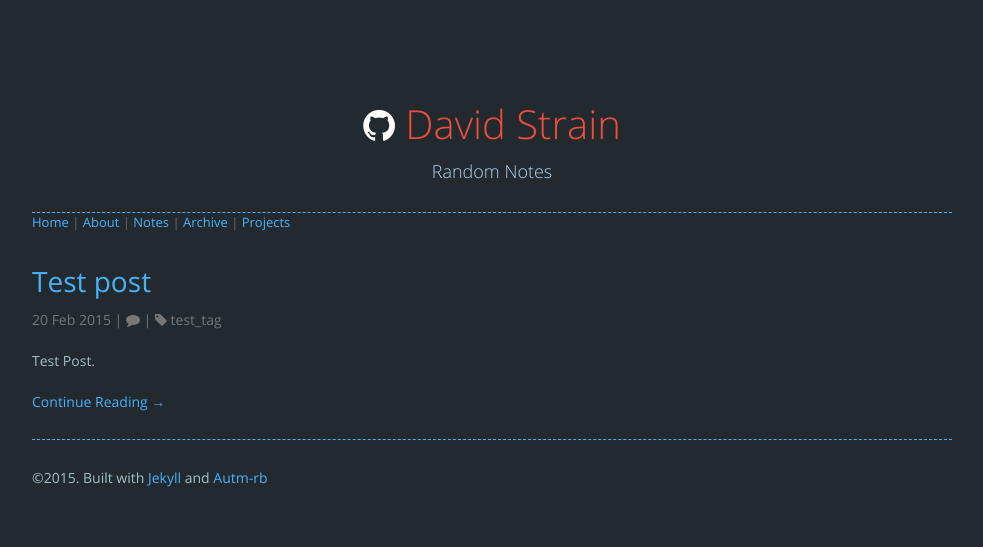
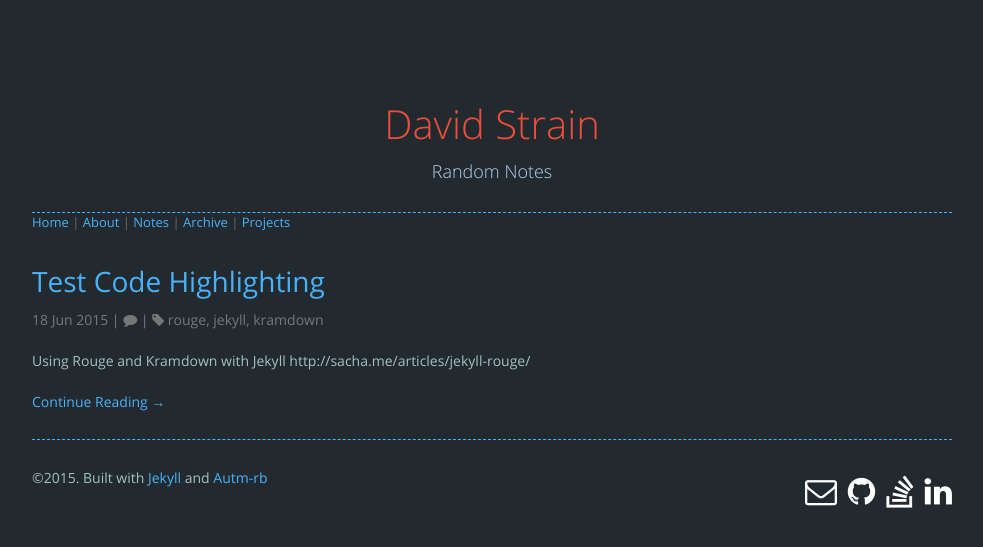
Before and after one commit to davidstrain/davidstrain.github.io, a Jekyll site: the page built from notes/index.html, in a window 1280 px wide. Shown: the top 547 px of the page, without its empty margins (148-1131 px from the left). Built offline with Jekyll 4.4.1, drawn with Linux system fonts in a browser that asks for light colours; nearby versions of some CDN libraries; the list of posts is cut into pages by our own code; comment, search, counter and statistics services are not loaded.

Commit message:
Updates to site
Added Stack Overflow, Linked In and Email icons and moved some stuff
about .

````diff
--- a/_config.yml
+++ b/_config.yml
@@ -9,8 +9,9 @@ paginate_path: /notes/page:num #makes pagination working
 
 #contacts
 git: "https://github.com/davidstrain"  #Add your github url here.
-stackoverflow: "" #Add your stackoverflow url here.
-twitter: ""  #Add your twitter url here.
+stackoverflow: "http://stackoverflow.com/users/5025745/david" #Add your stackoverflow url here.
+linkedin: "https://uk.linkedin.com/in/davidrjstrain"
+twitter: ""
 
 #disqus comment
 disqus:
@@ -24,6 +25,7 @@ google:
 
 # This is used by feed.xml. Uncomment if you want to use it.
 # description: "..."
+highlighter: rouge
 
 exclude:
   - "README.md"
@@ -44,3 +46,9 @@ defaults:
       type: "posts"
     values:
       layout: "post"
+
+markdown: kramdown
+
+kramdown:
+  input: GFM
+  syntax_highlighter: rouge
--- a/_includes/footer.html
+++ b/_includes/footer.html
@@ -7,9 +7,28 @@
   </div>
 
   <div class="right">
-    {% unless site.twitter == "" %}
-      <a href="{{site.twitter}}"><i class="fa fa-twitter fa-lg" style="color:#49B1F7;"></i></a>
-    </a>
-    {% endunless %}
+  <p>
+		<a id="email-ic" href="mailto:info@strain.me"><i class="fa fa-envelope-o"></i></a>
+
+		{% unless site.git == "" %}
+			&nbsp
+			<a id="git-ic" href="{{site.git}}"><i class="fa fa-github"></i></a>
+		{% endunless %}
+
+		{% unless site.stackoverflow == "" %}
+			&nbsp
+			<a id="so-ic" href="{{site.stackoverflow}}"><i class="fa fa-stack-overflow"></i></a>
+		{% endunless %}
+
+		{% unless site.linkedin == "" %}
+			&nbsp
+			<a id="li-ic" href="{{site.linkedin}}"><i class="fa fa-linkedin"></i></a>
+		{% endunless %}
+
+		{% unless site.twitter == "" %}
+			&nbsp
+			<a id="tw-ic" href="{{site.twitter}}"><i class="fa fa-twitter fa-lg" ></i></a>
+		{% endunless %}
+	</p>
   </div>
 </footer>
--- a/_includes/title.html
+++ b/_includes/title.html
@@ -1,18 +1,29 @@
 <div id="title">
   <h1>
-    {% unless site.git == "" %}
-		  <a id="git-ic" href="{{site.git}}"><i class="fa fa-github"></i></a>
-    {% endunless %}
-
-    {% unless site.stackoverflow == "" %}
-      <a id="so-ic" href="{{site.stackoverflow}}"><i class="fa fa-stack-overflow"></i></a>
-    {% endunless %}
-
     <a id="sitename" href="/">David Strain</a>
   </h1>
 
   <!-- Add something about you in p tag-->
-  <p>Random Notes</p>
+  <p>
+		Random Notes
+		<!-- Moved These to the footer
+		<br/>
+		{% unless site.git == "" %}
+			<a id="git-ic" href="{{site.git}}"><i class="fa fa-github"></i></a>
+		{% endunless %}
+
+		{% unless site.stackoverflow == "" %}
+		<a id="so-ic" href="{{site.stackoverflow}}"><i class="fa fa-stack-overflow"></i></a>
+		{% endunless %}
+
+		{% unless site.linkedin == "" %}
+		  <a id="li-ic" href="{{site.linkedin}}"><i class="fa fa-linkedin"></i></a>
+		{% endunless %}
+	-->
+	</p>
+  <p>
+
+  </p>
   <hr/>
 
   {% include nav-links.html %}
--- a/_posts/2015-02-20-test.md
+++ /dev/null
@@ -1,6 +0,0 @@
----
-title: "Test post"
-tags: [test_tag]
----
-
-Test Post.
--- /dev/null
+++ b/_posts/2015-06-18-Test_Code_Highlighting.md
@@ -0,0 +1,28 @@
+---
+title: "Test Code Highlighting"
+tags: [rouge,jekyll,kramdown]
+---
+
+Using Rouge and Kramdown with Jekyll
+http://sacha.me/articles/jekyll-rouge/
+
+Rouge Demos
+http://rouge.jayferd.us/demo
+
+
+Sample
+
+``` html
+<a href="#">Hello world</a>
+```
+
+
+``` csharp
+public static int x = 100
+```
+
+
+``` python
+def test_function()
+    print("Test")
+```
--- a/about.html
+++ b/about.html
@@ -30,8 +30,8 @@ layout: default
 			<h2><a href="http://www.doppelme.com/?rid=DM11594059H7"><img src="http://www.doppelme.com/TRANSPARENT/50/DM11594059H7/avatar.png" style="border: 0;">
 			</a> Education </h2>
 			<p>
-				I have a Bachelors degree in Physics and Masters Degree in Software	Development. Most of the programming on
-				the Masters course was completed in Java, although my dissertation project was a real world application for my current employer developed using Clojure.
+				I have a Bachelors degree in Physics and a Masters Degree in Software Development. Most of my programming experience
+				at university was in Java, although my dissertation project was completed in Clojure with my current employer.
 			</p>
 		</div>
 	</div>
--- a/public/stylesheets/styles.css
+++ b/public/stylesheets/styles.css
@@ -144,11 +144,26 @@ a small {
 }
 
 a#git-ic{
-  font-size:37px;
+  font-size:32px;
   color:#fff;
 }
 
 a#so-ic{
+  font-size:32px;
+  color:#fff;
+}
+
+a#li-ic{
+  font-size:32px;
+  color:#fff;
+}
+
+a#tw-ic{
+  font-size:32px;
+  color:#fff;
+}
+
+a#email-ic{
   font-size:32px;
   color:#fff;
 }
````
Also changed, not shown: index.html (+24 -1 lines), README.md.
